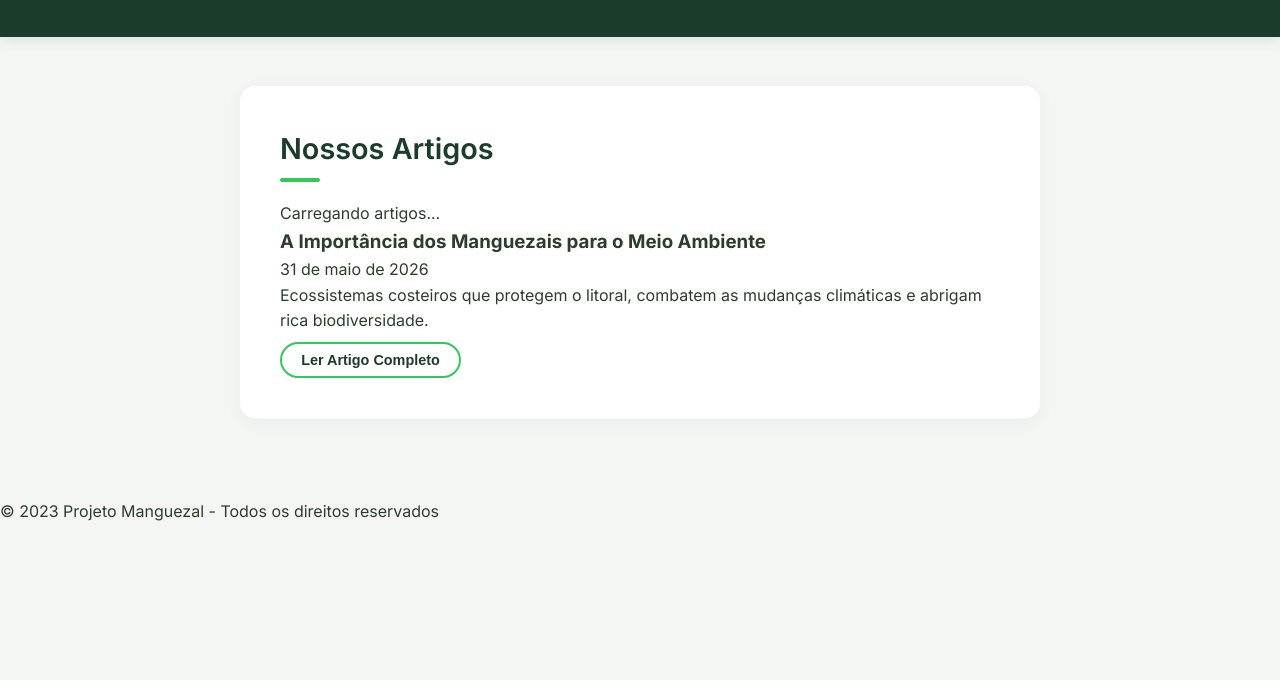
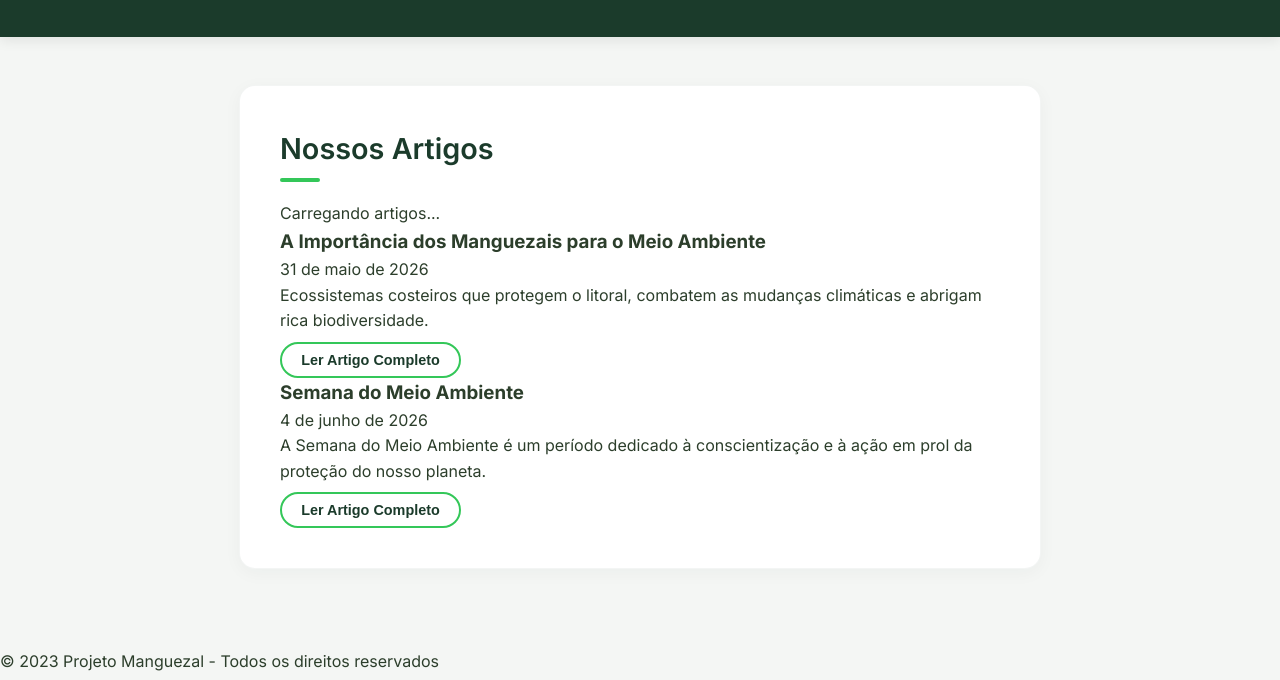
Before and after one commit to neysdev26/projeto_mangue, a website: page blog.html in a window 1280 px wide. Shown: the part 120-800 px from the top of the page. Drawn offline with Linux system fonts and the light colour scheme.

```diff
--- a/artigos.json
+++ b/artigos.json
@@ -4,5 +4,14 @@
     "dataPublicacao": "2026-05-31",
     "conteudo": "assets/artigos/manguezais.html",
     "resumo": "Ecossistemas costeiros que protegem o litoral, combatem as mudanças climáticas e abrigam rica biodiversidade."
+  },
+
+
+
+  {
+    "titulo": "Semana do Meio Ambiente",
+    "dataPublicacao": "2026-06-04",
+    "conteudo": "assets/artigos/Semana do Meio Ambiente.pdf",
+    "resumo": "A Semana do Meio Ambiente é um período dedicado à conscientização e à ação em prol da proteção do nosso planeta."
   }
 ]
```
Also changed, not shown: index.html (+2 -0 lines), 1 other file.
